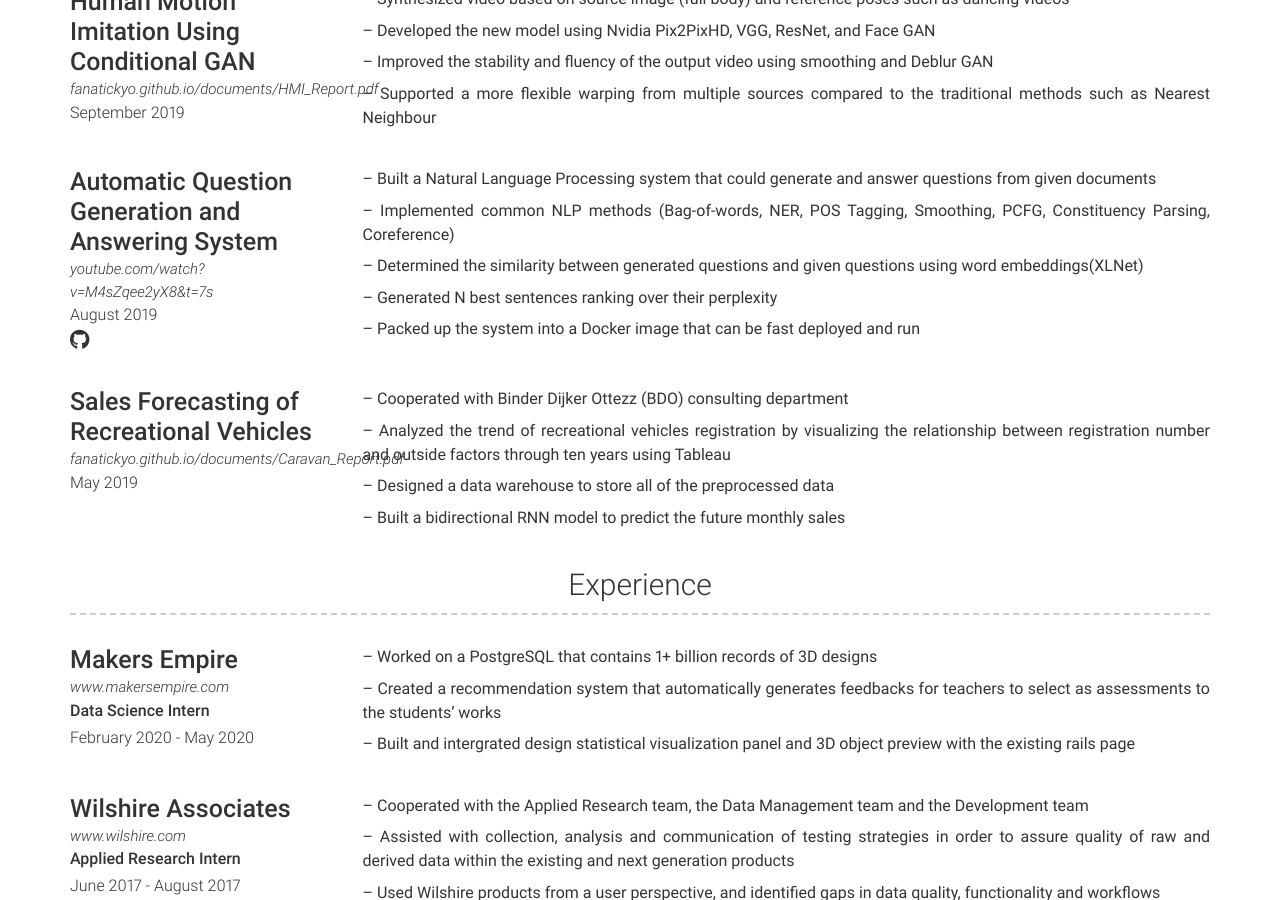
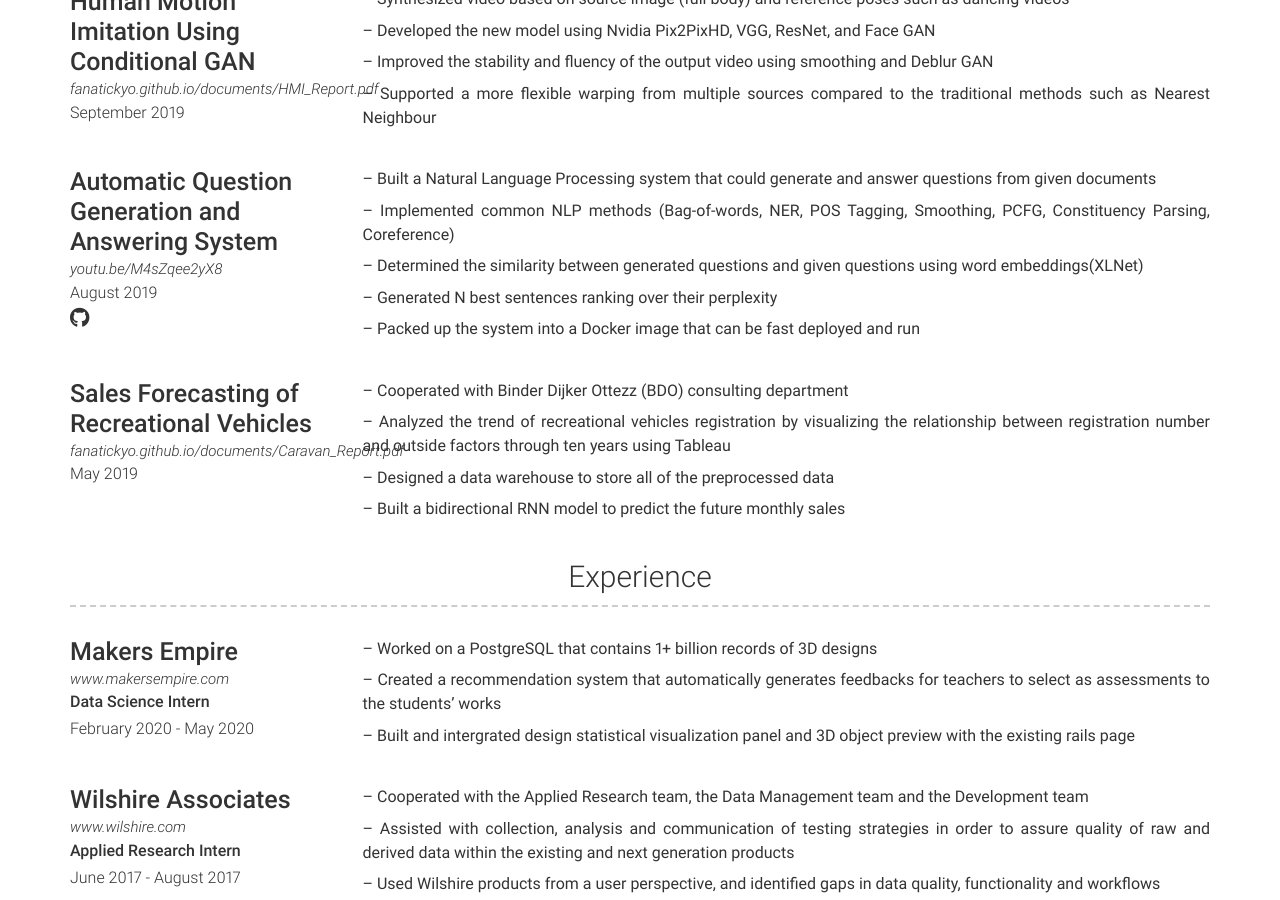
Before and after one commit to FanaticKyo/fanatickyo.github.io, a Jekyll site: the page built from index.md, in a window 1280 px wide and 900 px high, scrolled down 998 px. Built offline with Jekyll 4.4.1, drawn with Linux system fonts in a browser that asks for light colours.

Commit message:
Update projects.yml

```diff
--- a/_data/projects.yml
+++ b/_data/projects.yml
@@ -40,7 +40,7 @@
 
 - layout: left
   name: Automatic Question Generation and Answering System
-  link: youtube.com/watch?v=M4sZqee2yX8&t=7s
+  link: youtu.be/M4sZqee2yX8
   dates: August 2019
   github: FanaticKyo/Automatic_Ques_Generation_Answering
   description: |
```
